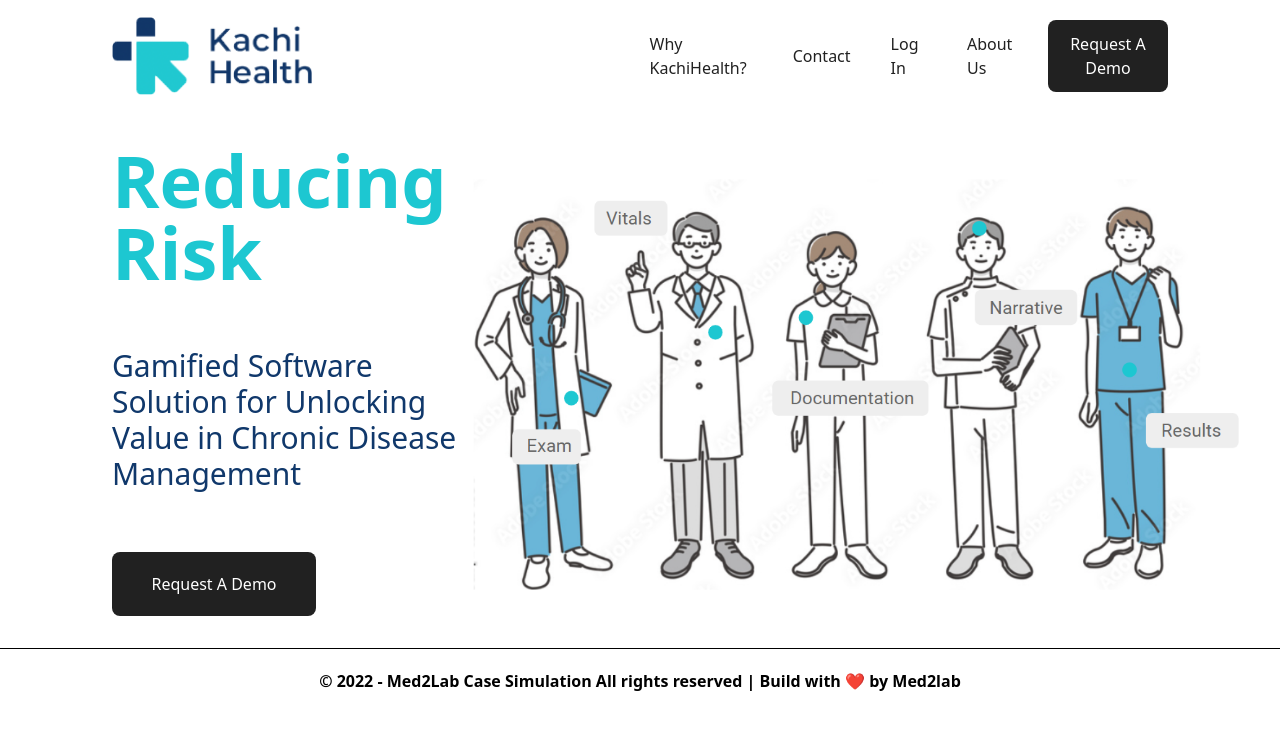
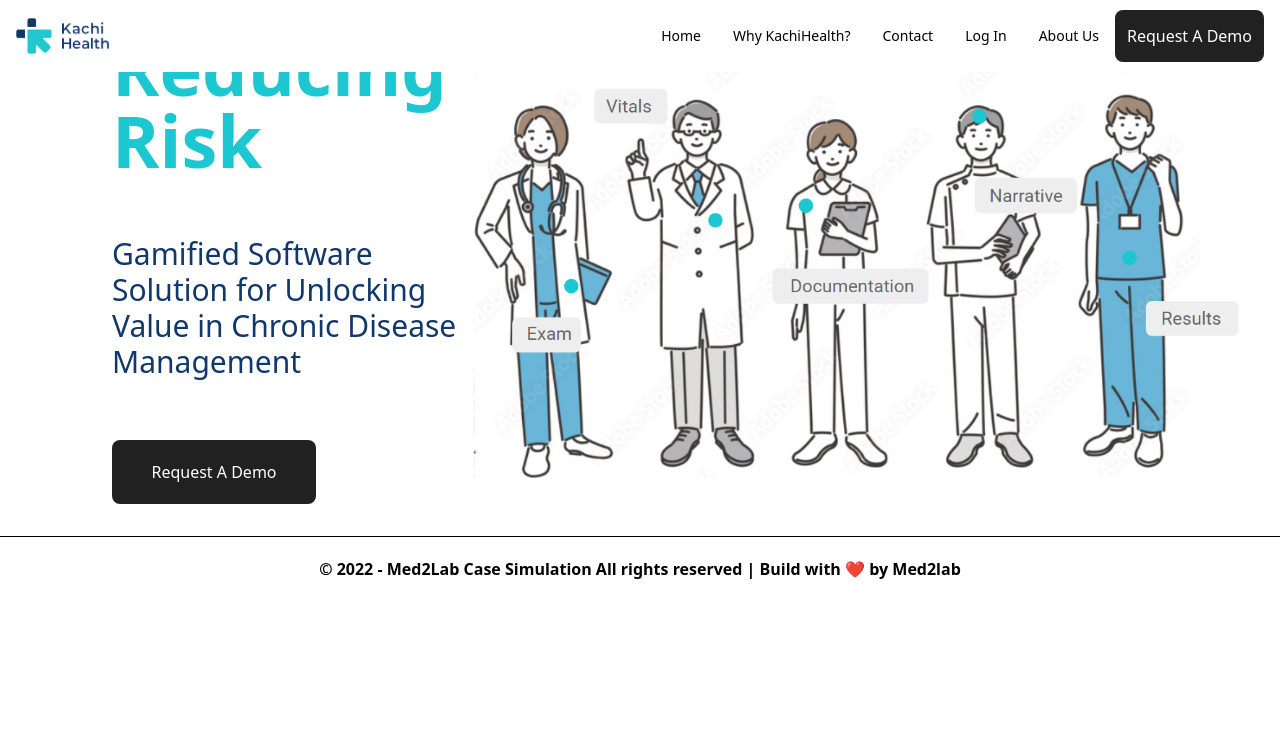
Before and after one commit to tinhlv/med2lab-landing-kachi, a Next.js app: page / in a window 1280 px wide. Shown: the top 730 px of the page. Built offline with nearby package versions, Linux system fonts and the light colour scheme.

Commit message:
update html navabar

```diff
--- a/components/Navbar.tsx
+++ b/components/Navbar.tsx
@@ -1,10 +1,4 @@
-/* This example requires Tailwind CSS v2.0+ */
-import { Disclosure } from '@headlessui/react'
-import { MenuIcon, XIcon } from '@heroicons/react/outline'
-
-//logo
-import Image from 'next/image'
-import LogoImage from '../public/images/logo.png'
+import LogoImage from '../public/images/logo.png';
 
 const navigation = [
   { name: 'Home', href: '#', current: true },
@@ -14,85 +8,34 @@ const navigation = [
   { name: 'About Us', href: '#', current: false },
 ]
 
-function classNames(...classes: string[]) {
-  return classes.filter(Boolean).join(' ')
-}
-
 export default function Navbar() {
   return (
-    <Disclosure as="nav" className="bg-white">
-      {({ open }) => (
-        <>
-          <div className="mx-auto max-w-[1920px] bg-white px-2 py-6 sm:px-6 lg:px-8">
-            <div className="relative mx-0 flex h-16 items-center justify-between md:mx-20">
-              <div className="absolute inset-y-0 left-0 flex items-center sm:hidden">
-                {/* Mobile menu button*/}
-                <Disclosure.Button className="text-gray-400 hover:bg-violet-700 inline-flex items-center justify-center rounded-md p-2 hover:text-white focus:outline-none focus:ring-2 focus:ring-inset focus:ring-white">
-                  <span className="sr-only">Open main menu</span>
-                  {open ? (
-                    <XIcon className="block h-6 w-6" aria-hidden="true" />
-                  ) : (
-                    <MenuIcon className="block h-6 w-6" aria-hidden="true" />
-                  )}
-                </Disclosure.Button>
-              </div>
-              <div className="flex flex-1 justify-center sm:items-center sm:justify-between">
-                <div className="flex flex-shrink-0 items-center ">
-                  <h1 className="cursor-pointer text-xl font-semibold ">
-                    <Image src={LogoImage} width={200} alt="logo" />
-                  </h1>
-                </div>
-                <div className="hidden sm:ml-6 sm:block md:ml-60">
-                  <div className="flex space-x-4 items-center">
-                    {navigation.map((item) => (
-                      <a
-                        key={item.name}
-                        href={item.href}
-                        className={classNames(
-                          item.current
-                            ? 'font-bold text-white text-primary'
-                            : 'text-secondary hover:text-primary',
-                          'text-md rounded-md px-3 py-2 font-medium transition-colors'
-                        )}
-                        aria-current={item.current ? 'page' : undefined}
-                      >
-                        {item.name}
-                      </a>
-                    ))}
-                    <a
-                      href="#!"
-                      className="min-w-[120px] cursor-pointer rounded-lg bg-secondary p-3 font-medium text-white transition-colors hover:bg-primary hover:shadow-xl text-center"
-                    >
-                      Request A Demo
-                    </a>
-                  </div>
-                </div>
-              </div>
-            </div>
+    <nav className="bg-white px-2 sm:px-4 py-2.5 dark:bg-gray-900 fixed w-full z-20 top-0 left-0">
+      <div className="container flex flex-wrap justify-between items-center mx-auto">
+        <a href="https://flowbite.com/" className="flex items-center">
+          <img src={LogoImage?.src} className="mr-3 h-6 sm:h-9" alt="Logo" />
+        </a>
+        <div className="flex">
+          <div className="flex md:order-2">
+            <button type="button" className="min-w-[120px] cursor-pointer rounded-lg bg-secondary p-3 font-medium text-white transition-colors hover:bg-primary hover:shadow-xl text-center">Request A Demo</button>
+            <button data-collapse-toggle="navbar-sticky" type="button" className="inline-flex items-center p-2 text-sm text-gray-500 rounded-lg md:hidden hover:bg-gray-100 focus:outline-none focus:ring-2 focus:ring-gray-200 dark:text-gray-400 dark:hover:bg-gray-700 dark:focus:ring-gray-600" aria-controls="navbar-sticky" aria-expanded="false">
+              <span className="sr-only">Open main menu</span>
+              <svg className="w-6 h-6" aria-hidden="true" fill="currentColor" viewBox="0 0 20 20" xmlns="http://www.w3.org/2000/svg"><path fillRule="evenodd" d="M3 5a1 1 0 011-1h12a1 1 0 110 2H4a1 1 0 01-1-1zM3 10a1 1 0 011-1h12a1 1 0 110 2H4a1 1 0 01-1-1zM3 15a1 1 0 011-1h12a1 1 0 110 2H4a1 1 0 01-1-1z" clipRule="evenodd" /></svg>
+            </button>
           </div>
-
-          <Disclosure.Panel className="sm:hidden">
-            <div className="space-y-1 px-2 pt-2 pb-3">
-              {navigation.map((item) => (
-                <Disclosure.Button
-                  key={item.name}
-                  as="a"
-                  href={item.href}
-                  className={classNames(
-                    item.current
-                      ? 'bg-violet-500 text-white shadow-lg'
-                      : 'text-gray-300 hover:bg-violet-500 hover:text-white hover:shadow-lg',
-                    'block rounded-md px-3 py-2 text-base font-medium'
-                  )}
-                  aria-current={item.current ? 'page' : undefined}
-                >
-                  {item.name}
-                </Disclosure.Button>
-              ))}
-            </div>
-          </Disclosure.Panel>
-        </>
-      )}
-    </Disclosure>
+          <div className="hidden items-center w-full md:flex md:w-auto md:order-1" id="navbar-sticky">
+            <ul className="flex flex-col p-4 mt-4 bg-gray-50 rounded-lg border border-gray-100 md:flex-row md:space-x-8 md:mt-0 md:text-sm md:font-medium md:border-0 md:bg-white dark:bg-gray-800 md:dark:bg-gray-900 dark:border-gray-700">
+              {navigation?.map(function (item, idx) {
+                return (
+                  <li key={idx}>
+                    <a href={item?.href} className="block py-2 pr-4 pl-3 text-gray-700 rounded hover:bg-gray-100 md:hover:bg-transparent md:hover:text-blue-700 md:p-0 md:dark:hover:text-white dark:text-gray-400 dark:hover:bg-gray-700 dark:hover:text-white md:dark:hover:bg-transparent dark:border-gray-700">{item?.name}</a>
+                  </li>
+                )
+              })}
+            </ul>
+          </div>
+        </div>
+      </div>
+    </nav>
   )
 }
```
